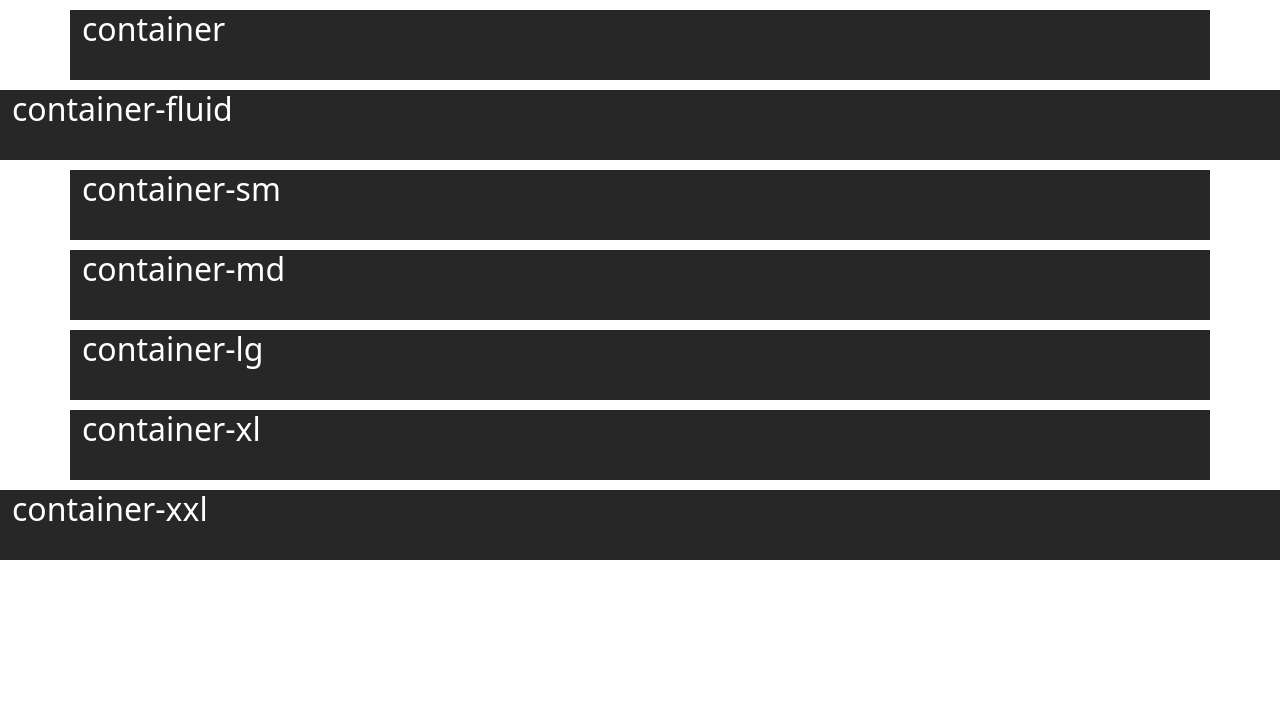
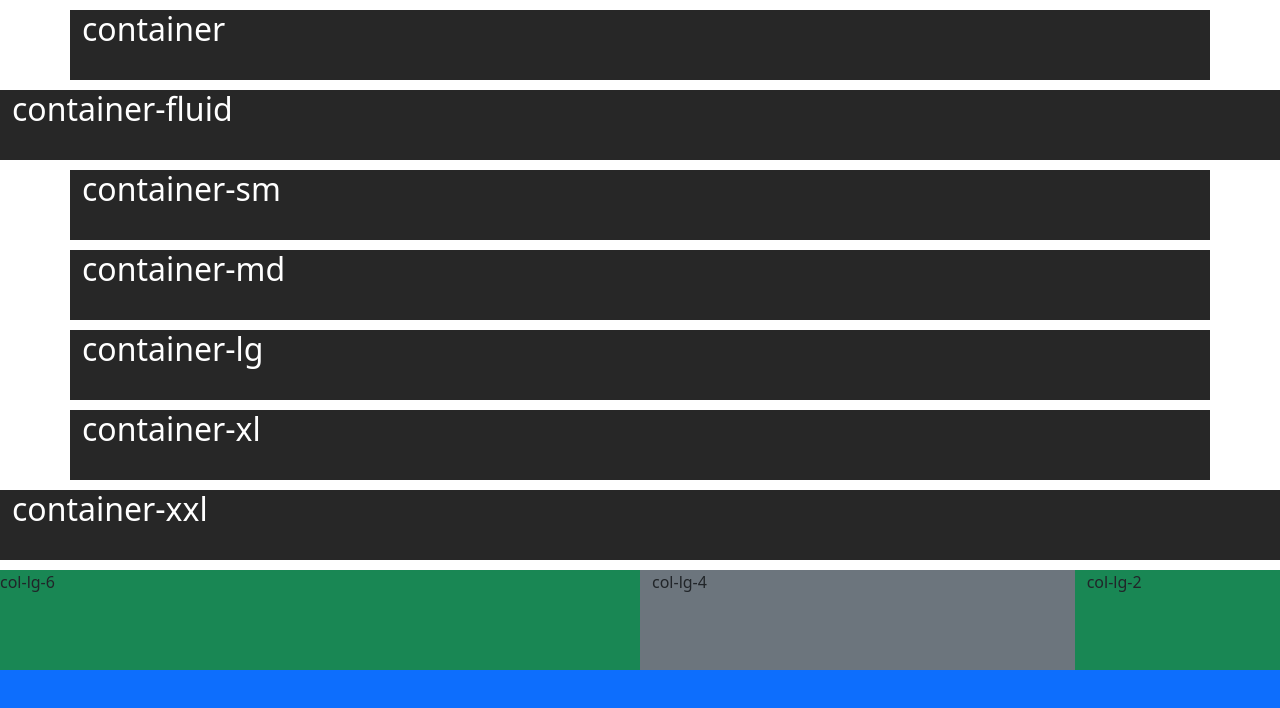
Before and after one commit to bacha-11/Learn-React-Bootstrap, a React (Create React App) app: page / in a window 1280 px wide. Shown: the top 708 px of the page. Built offline with nearby package versions, Linux system fonts and the light colour scheme.

Commit message:
Container, row and column in bootstrap

```diff
--- a/src/App.css
+++ b/src/App.css
@@ -1,3 +1,9 @@
+*{
+   padding: 0;
+   margin: 0;
+   box-sizing: border-box;
+}
+
 .mine{
    background-color: #272727 !important;
    border: 1px solid #272727 !important;
@@ -9,3 +15,11 @@
    height: 70px;
    color: #fff;
 }
+
+.conatainer-fluit{
+   height: 500px;
+}
+
+.row{
+   height: 100px;
+}
--- a/src/App.js
+++ b/src/App.js
@@ -1,5 +1,6 @@
 import './App.css';
 import ContainerExample from './components/pages/ContainerExample';
+import LargeContainerWithRowColumn from './components/pages/LargeContainerWithRowColum';
 
 
 
@@ -8,6 +9,8 @@ function App() {
   return (
     <div className="App">
       <ContainerExample />
+
+      <LargeContainerWithRowColumn />
     </div>
   );
 }
--- /dev/null
+++ b/src/components/pages/LargeContainerWithRowColum.js
@@ -0,0 +1,16 @@
+
+
+
+function LargeContainerWithRowColumn() {
+    return (
+        <div className="conatainer-fluit bg-primary">
+            <div className="row bg-dark">
+                <div className="col-lg-6 bg-success">col-lg-6</div>
+                <div className="col-lg-4 bg-secondary">col-lg-4</div>
+                <div className="col-lg-2 bg-success">col-lg-2</div>
+            </div>
+        </div>
+    )
+}
+
+export default LargeContainerWithRowColumn;
```
